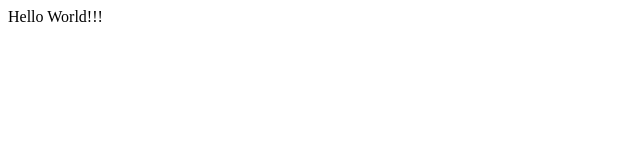
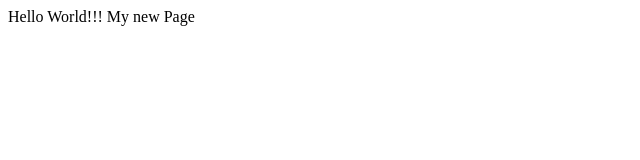
Before and after one commit to AND73321/PracticaGIT, a plain HTML site: page index.html in a window 1280 px wide. Shown: the whole page, without its empty margins (0-640 px from the left). Drawn offline with Linux system fonts and the light colour scheme.

Commit message:
Escribi un texto de nueva pagina

```diff
--- a/index.html
+++ b/index.html
@@ -7,5 +7,6 @@
 </head>
 <body>
     Hello World!!!
+    My new Page
 </body>
 </html>
```
